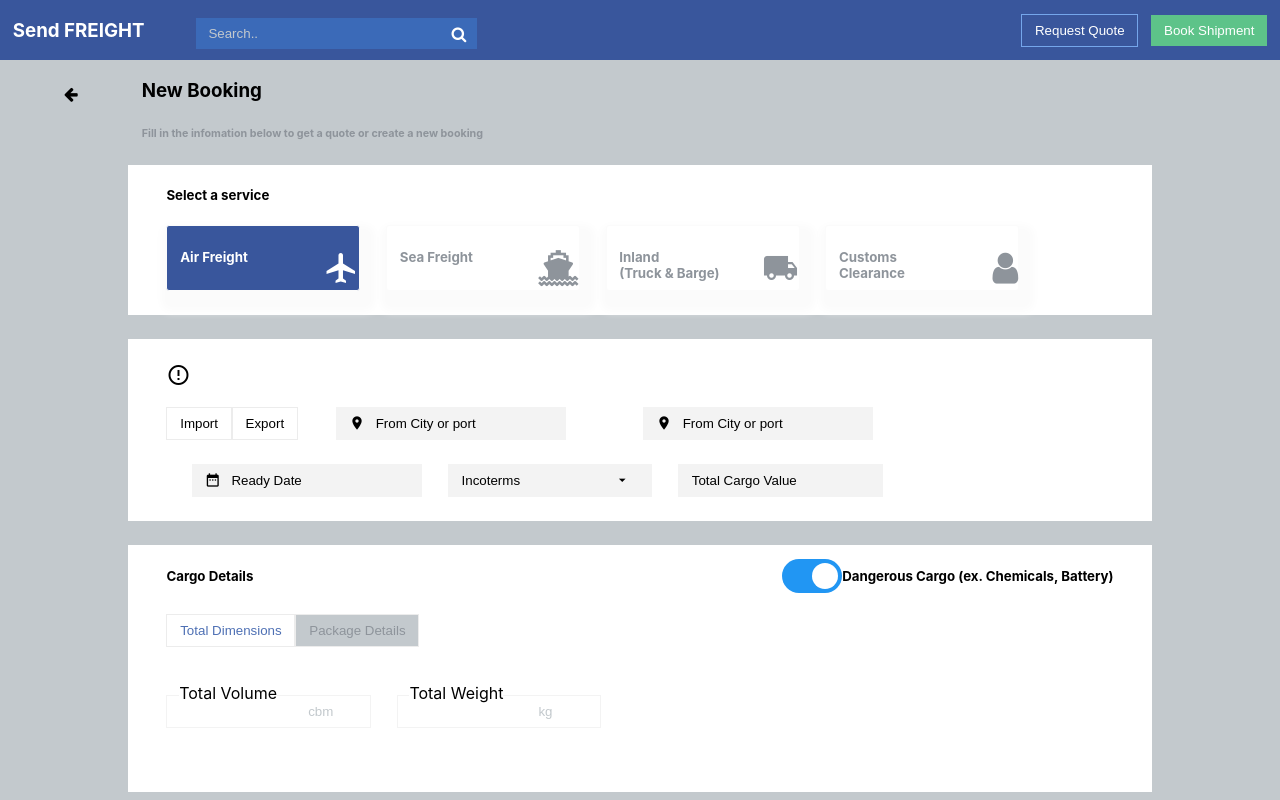
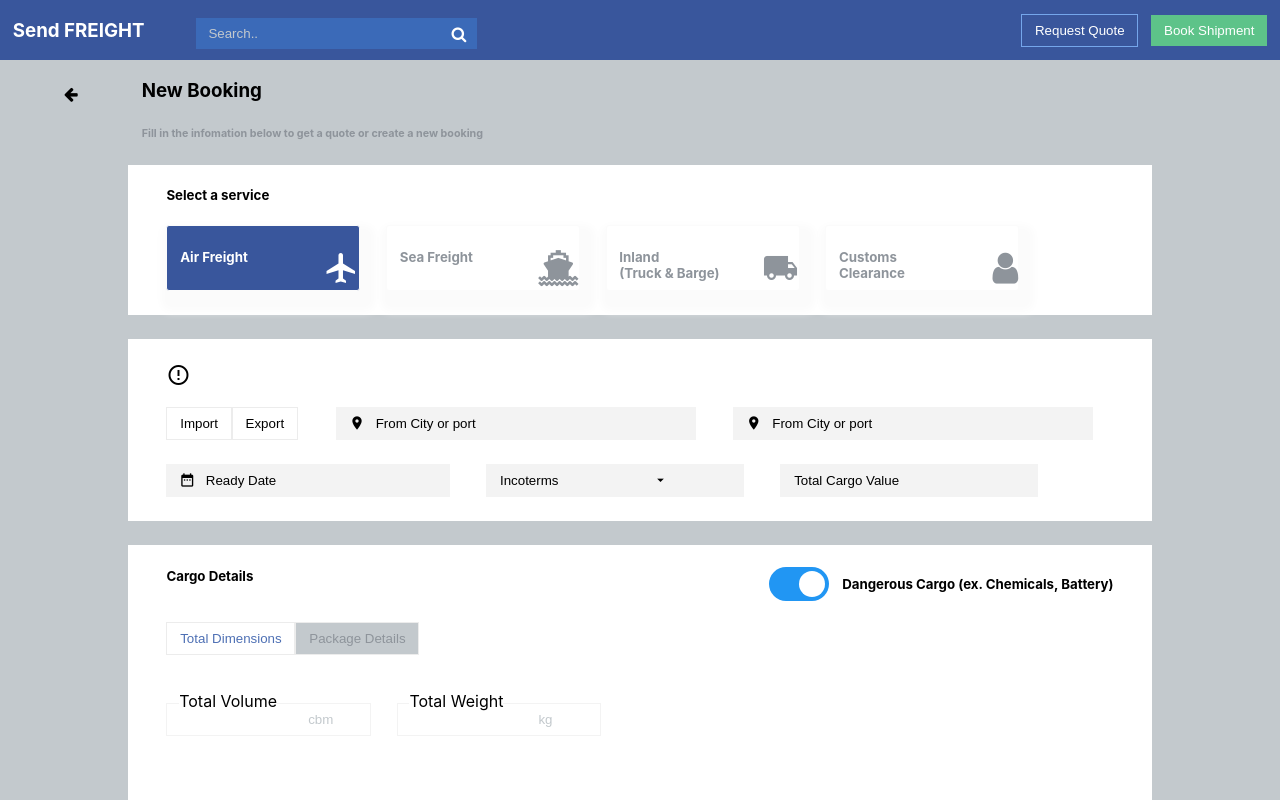
Before and after one commit to Eduzorkamsi/FreightUI, a React (Create React App) app: page / in a window 1280 px wide. Shown: the top 800 px of the page. Built offline with nearby package versions, Linux system fonts and the light colour scheme.

Commit message:
freight7

```diff
--- a/src/App.css
+++ b/src/App.css
@@ -357,3 +357,11 @@ input:checked + .slider:before {
 .ml-15 {
   margin-left: 15vw;
 }
+
+.w-full {
+  width: 100%;
+}
+
+.w-20 {
+  width: 15vw;
+}
--- a/src/components/CargoDetails.js
+++ b/src/components/CargoDetails.js
@@ -5,12 +5,12 @@ const CargoDetails = () => {
     <div className="flex column ml-3 mr-3 pb-3 mt-3">
       <div className="flex row space">
         <h5>Cargo Details</h5>
-        <div className="flex row align-center">
+        <div className="mt-1 flex row align-center">
           <label class="switch">
             <input type="checkbox" checked />
             <span class="slider round"></span>
           </label>
-          <h5>Dangerous Cargo (ex. Chemicals, Battery)</h5>
+          <h5 className="ml-1">Dangerous Cargo (ex. Chemicals, Battery)</h5>
         </div>
       </div>
       <div className="mt-1 mb-1">
--- a/src/components/Details.js
+++ b/src/components/Details.js
@@ -17,7 +17,7 @@ const Details = () => {
           </button>
         </div>
         <div className="flex row">
-          <div className="ml-2">
+          <div className="ml-2 mr-2">
             <i
               class="material-icons absolute ml-2 mt-1"
               style={{ fontSize: "16px" }}
@@ -25,7 +25,7 @@ const Details = () => {
               location_on
             </i>
             <input
-              className="ml-1 pl-3 mr-5 pt-1 pb-1 pl-1 pr-1 input-bg input-border relative"
+              className="ml-1 pl-3 w-full mr-5 pt-1 pb-1 pl-1 pr-1 input-bg input-border relative"
               type="text"
               id="fname"
               name="fname"
@@ -33,7 +33,7 @@ const Details = () => {
             />
           </div>
 
-          <div>
+          <div className="ml-5">
             <i
               class="material-icons absolute ml-2 mt-1"
               style={{ fontSize: "16px" }}
@@ -41,7 +41,7 @@ const Details = () => {
               location_on
             </i>
             <input
-              className="ml-1 pl-3 mr-5 pt-1 pb-1  pr-1 input-bg input-border relative"
+              className="ml-1 pl-3 w-full mr-5 pt-1 pb-1  pr-1 input-bg input-border relative"
               type="text"
               id="fname"
               name="fname"
@@ -51,22 +51,22 @@ const Details = () => {
         </div>
       </div>
       <div className="flex row mt-3">
-        <div>
+        <div className="mr-5">
           <i
-            class="material-icons absolute ml-3 mt-1"
+            class="material-icons absolute ml-1 mt-1"
             style={{ fontSize: "16px" }}
           >
             date_range
           </i>
           <input
-            className="pt-1 pb-1 pl-3 pr-1 ml-2 input-bg input-border relative"
+            className="pt-1 pb-1 pl-3 pr-1 w-full input-bg input-border relative"
             type="text"
             id="fname"
             name="fname"
             value="Ready Date"
           />
         </div>
-        <div>
+        <div className="mr-5">
           <i
             class="material-icons absolute  mt-1 ml-15"
             style={{ fontSize: "16px" }}
@@ -74,7 +74,7 @@ const Details = () => {
             arrow_drop_down
           </i>
           <input
-            className="pt-1 pb-1 pl-1 pr-1 ml-2 input-bg input-border relative"
+            className="pt-1 pb-1 pl-1 w-full pr-1 ml-2 input-bg input-border relative"
             type="text"
             id="fname"
             name="fname"
@@ -84,7 +84,7 @@ const Details = () => {
 
         <div>
           <input
-            className="pt-1 pb-1 pl-1 pr-1 ml-2 input-bg input-border"
+            className="pt-1 pb-1 pl-1 w-full pr-1 ml-2 input-bg input-border"
             type="text"
             id="fname"
             name="fname"
--- a/src/components/Service.js
+++ b/src/components/Service.js
@@ -7,7 +7,7 @@ const Service = () => {
       <div className="flex row text-grey pb-3">
         <div className="mr-2 text-white cards bg-blue pl-1 flex row space">
           <h5>Air Freight</h5>
-          <i class="material-icons pt-3" style={{ fontSize: "36px" }}>
+          <i class="material-icons pt-3 " style={{ fontSize: "36px" }}>
             airplanemode_active
           </i>
         </div>
```
